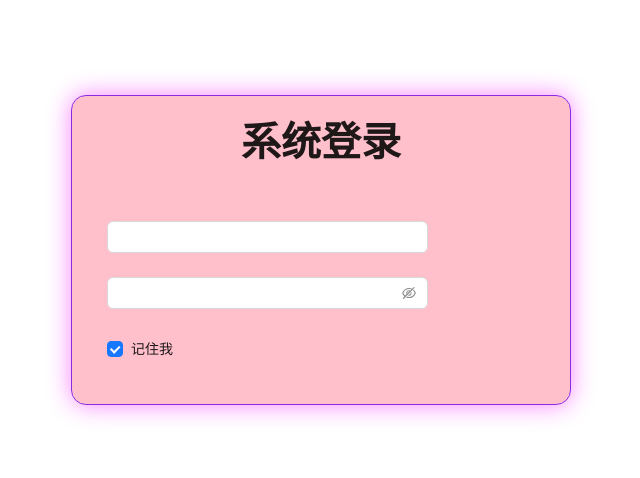
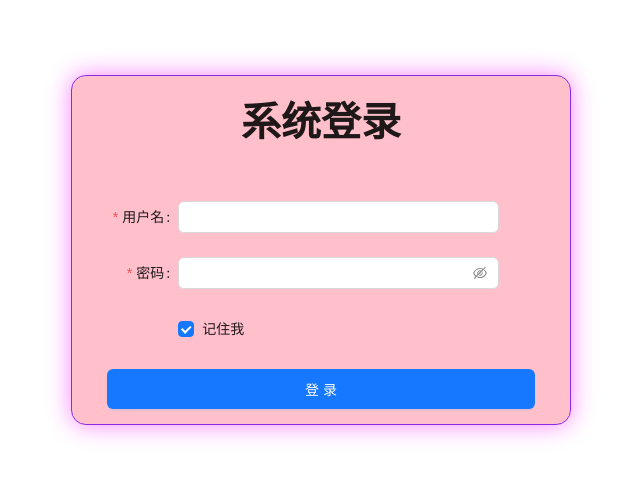
Before and after one commit to 1204456064/react_webpack, a React (Create React App) app: page / in a window 1280 px wide. Shown: the part 150-628 px from the top of the page, without its empty margins (319-959 px from the left). Built offline with nearby package versions, Linux system fonts and the light colour scheme.

Commit message:
feat: 引入axois添加登录退出操作

```diff
--- a/package.json
+++ b/package.json
@@ -4,6 +4,7 @@
   "private": true,
   "dependencies": {
     "antd": "^5.3.0",
+    "axios": "^1.3.4",
     "cra-template": "1.2.0",
     "react": "^18.2.0",
     "react-dom": "^18.2.0",
--- a/src/index.js
+++ b/src/index.js
@@ -24,7 +24,16 @@ root.render(
     }
     </Routes> */}
     <Routes>
-      <Route path='/' element={<LoginCompoent></LoginCompoent>}></Route>
+      {/* <Route path='/' element={<LoginCompoent></LoginCompoent>}></Route> */}
+      {
+      routes.map((value,key)=>{
+        if(value.exact) {
+          return <Route exact path={value.path} element={<value.component></value.component>} key={key} />
+        }else {
+            return <Route path={value.path} element={<value.component></value.component>} key={key} />
+        }
+      })
+    }
     </Routes>
   </Router>,
 );
--- a/src/router/router.js
+++ b/src/router/router.js
@@ -1,10 +1,11 @@
 import ButtonCompoent from "../views/components/button";
 import TableCompoent from "../views/components/table";
+import Login from "../views/login/login"
 import App from "../App";
 const routes = [
     {
         path:'/',
-        component: App,
+        component: Login,
         exact: true
     },
     {
--- /dev/null
+++ b/src/utils/request.js
@@ -0,0 +1,13 @@
+import axios from 'axios'
+
+const BASE_URL = 'http://192.168.3.38:9925'
+
+const service = axios.create({
+    baseURL: BASE_URL,
+    timeout: 60000,
+    headers: {
+        'Content-Type': 'application/json',
+    },
+})
+
+export default service
--- a/src/views/components/button.js
+++ b/src/views/components/button.js
@@ -1,9 +1,19 @@
 import { Button } from "antd";
 import React,{ Component } from "react";
+import { useNavigate } from "react-router-dom";
+import request from "../../utils/request";
 
 
-class ButtonCompoent extends Component{
-    render (){
+function ButtonCompoent(){
+    var navigate = useNavigate()
+
+    const layout = async()=>{
+        const res = await request.post("/system/user/manage/logout");
+
+          if(res){
+            navigate('/')
+          }
+    }
     return(
         <div style={{ padding: "300px" }}>
             <Button type="primary">Primary Button</Button>
@@ -12,9 +22,10 @@ class ButtonCompoent extends Component{
             <Button type="text">Text Button</Button>
             <Button type="link">Link Button</Button>
             <Button>我是按钮组件哦</Button>
+            <Button type="primary" onClick={layout}>退出登录</Button>
+
         </div>
     )
 }
-}
 
 export default ButtonCompoent
--- a/src/views/login/login.js
+++ b/src/views/login/login.js
@@ -2,53 +2,66 @@ import { Form } from "antd";
 import { Input } from "antd";
 import { Checkbox } from "antd";
 import { Button } from "antd";
-import React,{ Component } from "react";
+import React from "react";
+import request from "../../utils/request";
+import { useNavigate } from "react-router-dom";
 import './login.css'
 
-const App = ()=> (
+
+function App(){
+    const [ form ] = Form.useForm()
+
+    const navigate = useNavigate()
+    async function loginForm(){
+        console.log(form.getFieldValue());
+        const res = await request.post("/system/user/manage/login", {
+            account: "admin",
+            password: 123456,
+          });
+          if(res){
+            navigate('/button')
+          }
+    }
+
+    const onFinish = async(values) => {
+
+      };
+    return (
     <div className="login">
     <div className="content">
     <Form
-            model="form"
+        form={ form }
         className="form"
+        name="control-hooks"
+        onFinish={onFinish}
         labelCol={ { span: 4 } }
         wrapperCol={ { span: 18 } }
     >
         <h3 className="title">系统登录</h3>
         <Form.Item
+            label="用户名"
             name="userName"
             rules={[{ required: true, message: '请输入用户名' }]}
         >
             <Input  />
         </Form.Item>
         <Form.Item
+            label="密码"
             name="password"
             rules={[{ required: true, message: '请输入密码' }]}
         >
             <Input.Password  />
         </Form.Item>
         <Form.Item
+            wrapperCol={ { offset:4, span: 18 } }
             name="checked"
             rules={[{ required: true, message: '记住我' }]}
         >
             <Checkbox checked={true}>记住我</Checkbox>
         </Form.Item>
+        <Button type="primary" className="login-button" onClick={loginForm}>登录</Button>
     </Form>
 </div>
-</div>
-)
-
-
-// class LoginCompoent extends Component{
-//     render (){
-//         return(
-//             <div className="login">
-//                 <div className="content">
-//                     {/* <App> */}
-//                 </div>
-//             </div>
-//         )
-//     }
-// }
-
+</div>)
+}
 export default App
```
Also changed, not shown: 1 other file (tests, documents, lock files or other folders). Lines whose indentation alone changed are shown as unchanged.
